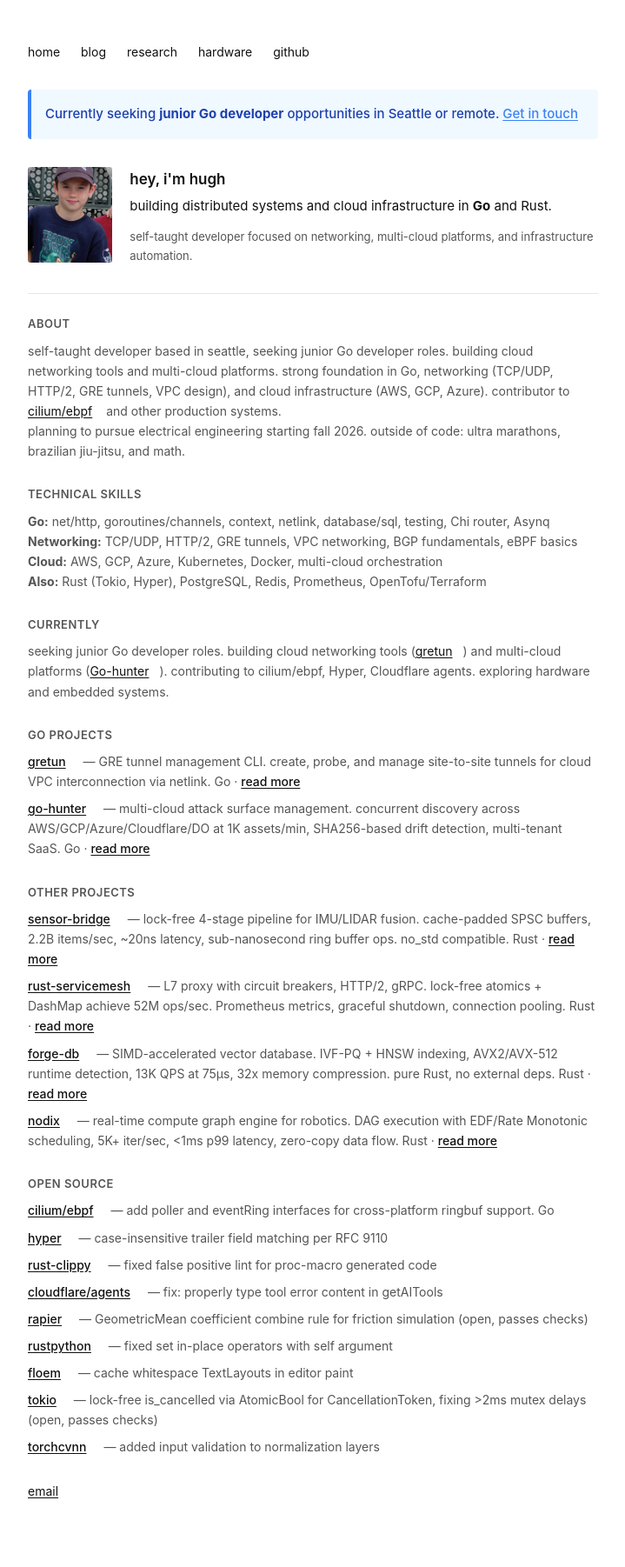
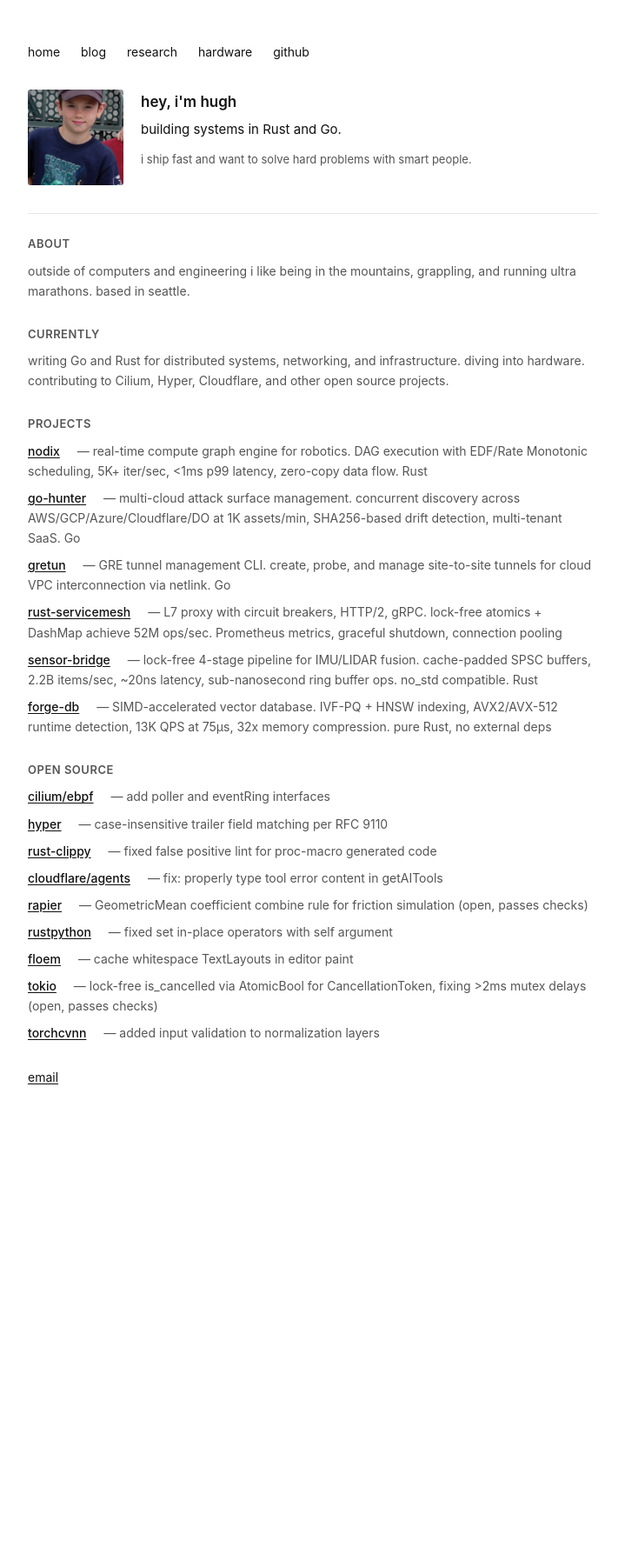
Before and after one commit to HueCodes/HueCodes.github.io, a Jekyll site: the page built from index.md, in a window 1280 px wide. Shown: the whole page at 87% size, without its empty margins (280-999 px from the left). Built offline with Jekyll 4.4.1, drawn with Linux system fonts in a browser that asks for light colours; after the commit the page ends 1326 px from its top, so only the background shows below that.

Commit message:
Revert "Optimize homepage for Go job search"
This reverts commit 4475a737d9c75bb6c54683b0e253335919b6aa93.

```diff
--- a/index.md
+++ b/index.md
@@ -11,20 +11,13 @@ title: home
   <a href="https://github.com/HueCodes">github</a>
 </nav>
 
-<div style="background: #f0f9ff; border-left: 4px solid #3b82f6; padding: 1rem; margin-bottom: 2rem; border-radius: 4px;">
-  <p style="margin: 0; color: #1e40af; font-weight: 500;">
-    Currently seeking <strong>junior Go developer</strong> opportunities in Seattle or remote.
-    <a href="mailto:huecodes@proton.me" style="color: #3b82f6; text-decoration: underline;">Get in touch</a>
-  </p>
-</div>
-
 <div class="intro">
   <div class="intro-header">
     <img src="/assets/DSCN1683.jpeg" alt="Hugh's profile photo" class="photo">
     <div>
       <h1>hey, i'm hugh</h1>
-      <p>building distributed systems and cloud infrastructure in <strong>Go</strong> and Rust.</p>
-      <p class="tagline">self-taught developer focused on networking, multi-cloud platforms, and infrastructure automation.</p>
+      <p>building systems in Rust and Go.</p>
+      <p class="tagline">i ship fast and want to solve hard problems with smart people.</p>
     </div>
   </div>
 </div>
@@ -33,52 +26,39 @@ title: home
 
 <div class="section">
   <h2>about</h2>
-  <p>self-taught developer based in seattle, seeking junior Go developer roles. building cloud networking tools and multi-cloud platforms. strong foundation in Go, networking (TCP/UDP, HTTP/2, GRE tunnels, VPC design), and cloud infrastructure (AWS, GCP, Azure). contributor to <a href="https://github.com/cilium/ebpf/pull/1945">cilium/ebpf</a> and other production systems.</p>
-  <p>planning to pursue electrical engineering starting fall 2026. outside of code: ultra marathons, brazilian jiu-jitsu, and math.</p>
-</div>
-
-<div class="section">
-  <h2>technical skills</h2>
-  <p><strong>Go:</strong> net/http, goroutines/channels, context, netlink, database/sql, testing, Chi router, Asynq</p>
-  <p><strong>Networking:</strong> TCP/UDP, HTTP/2, GRE tunnels, VPC networking, BGP fundamentals, eBPF basics</p>
-  <p><strong>Cloud:</strong> AWS, GCP, Azure, Kubernetes, Docker, multi-cloud orchestration</p>
-  <p><strong>Also:</strong> Rust (Tokio, Hyper), PostgreSQL, Redis, Prometheus, OpenTofu/Terraform</p>
+  <p>outside of computers and engineering i like being in the mountains, grappling, and running ultra marathons. based in seattle.</p>
 </div>
 
 <div class="section">
   <h2>currently</h2>
-  <p>seeking junior Go developer roles. building cloud networking tools (<a href="https://github.com/HueCodes/gretun">gretun</a>) and multi-cloud platforms (<a href="https://github.com/HueCodes/Go-Hunter">Go-hunter</a>). contributing to cilium/ebpf, Hyper, Cloudflare agents. exploring hardware and embedded systems.</p>
+  <p>writing Go and Rust for distributed systems, networking, and infrastructure. diving into hardware. contributing to Cilium, Hyper, Cloudflare, and other open source projects.</p>
 </div>
 
 <div class="section">
-  <h2>go projects</h2>
+  <h2>projects</h2>
   <div class="project">
-    <a href="https://github.com/HueCodes/gretun">gretun</a>
-    <span>GRE tunnel management CLI. create, probe, and manage site-to-site tunnels for cloud VPC interconnection via netlink. Go · <a href="/blog/gretun">read more</a></span>
+    <a href="https://github.com/HueCodes/nodix">nodix</a>
+    <span>real-time compute graph engine for robotics. DAG execution with EDF/Rate Monotonic scheduling, 5K+ iter/sec, <1ms p99 latency, zero-copy data flow. Rust</span>
   </div>
   <div class="project">
     <a href="https://github.com/HueCodes/Go-Hunter">go-hunter</a>
-    <span>multi-cloud attack surface management. concurrent discovery across AWS/GCP/Azure/Cloudflare/DO at 1K assets/min, SHA256-based drift detection, multi-tenant SaaS. Go · <a href="/blog/go-hunter">read more</a></span>
+    <span>multi-cloud attack surface management. concurrent discovery across AWS/GCP/Azure/Cloudflare/DO at 1K assets/min, SHA256-based drift detection, multi-tenant SaaS. Go</span>
   </div>
-</div>
-
-<div class="section">
-  <h2>other projects</h2>
   <div class="project">
-    <a href="https://github.com/HueCodes/Sensor-Bridge">sensor-bridge</a>
-    <span>lock-free 4-stage pipeline for IMU/LIDAR fusion. cache-padded SPSC buffers, 2.2B items/sec, ~20ns latency, sub-nanosecond ring buffer ops. no_std compatible. Rust · <a href="/blog/sensor-bridge">read more</a></span>
+    <a href="https://github.com/HueCodes/gretun">gretun</a>
+    <span>GRE tunnel management CLI. create, probe, and manage site-to-site tunnels for cloud VPC interconnection via netlink. Go</span>
   </div>
   <div class="project">
     <a href="https://github.com/HueCodes/Rust-ServiceMesh">rust-servicemesh</a>
-    <span>L7 proxy with circuit breakers, HTTP/2, gRPC. lock-free atomics + DashMap achieve 52M ops/sec. Prometheus metrics, graceful shutdown, connection pooling. Rust · <a href="/blog/rust-servicemesh">read more</a></span>
+    <span>L7 proxy with circuit breakers, HTTP/2, gRPC. lock-free atomics + DashMap achieve 52M ops/sec. Prometheus metrics, graceful shutdown, connection pooling</span>
+  </div>
+  <div class="project">
+    <a href="https://github.com/HueCodes/Sensor-Bridge">sensor-bridge</a>
+    <span>lock-free 4-stage pipeline for IMU/LIDAR fusion. cache-padded SPSC buffers, 2.2B items/sec, ~20ns latency, sub-nanosecond ring buffer ops. no_std compatible. Rust</span>
   </div>
   <div class="project">
     <a href="https://github.com/HueCodes/forge-db">forge-db</a>
-    <span>SIMD-accelerated vector database. IVF-PQ + HNSW indexing, AVX2/AVX-512 runtime detection, 13K QPS at 75µs, 32x memory compression. pure Rust, no external deps. Rust · <a href="/blog/forge-db">read more</a></span>
-  </div>
-  <div class="project">
-    <a href="https://github.com/HueCodes/nodix">nodix</a>
-    <span>real-time compute graph engine for robotics. DAG execution with EDF/Rate Monotonic scheduling, 5K+ iter/sec, <1ms p99 latency, zero-copy data flow. Rust · <a href="/blog/nodix">read more</a></span>
+    <span>SIMD-accelerated vector database. IVF-PQ + HNSW indexing, AVX2/AVX-512 runtime detection, 13K QPS at 75µs, 32x memory compression. pure Rust, no external deps</span>
   </div>
 </div>
 
@@ -86,7 +66,7 @@ title: home
   <h2>open source</h2>
   <div class="project">
     <a href="https://github.com/cilium/ebpf/pull/1945">cilium/ebpf</a>
-    <span>add poller and eventRing interfaces for cross-platform ringbuf support. Go</span>
+    <span>add poller and eventRing interfaces</span>
   </div>
   <div class="project">
     <a href="https://github.com/hyperium/hyper/pull/4011">hyper</a>
```
